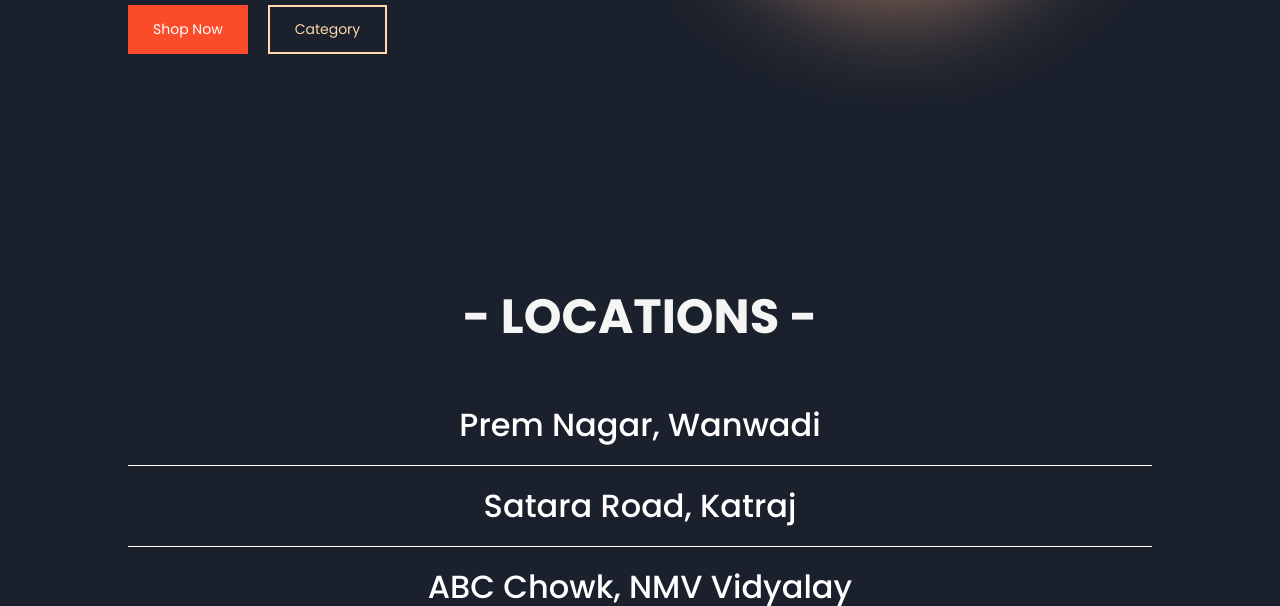
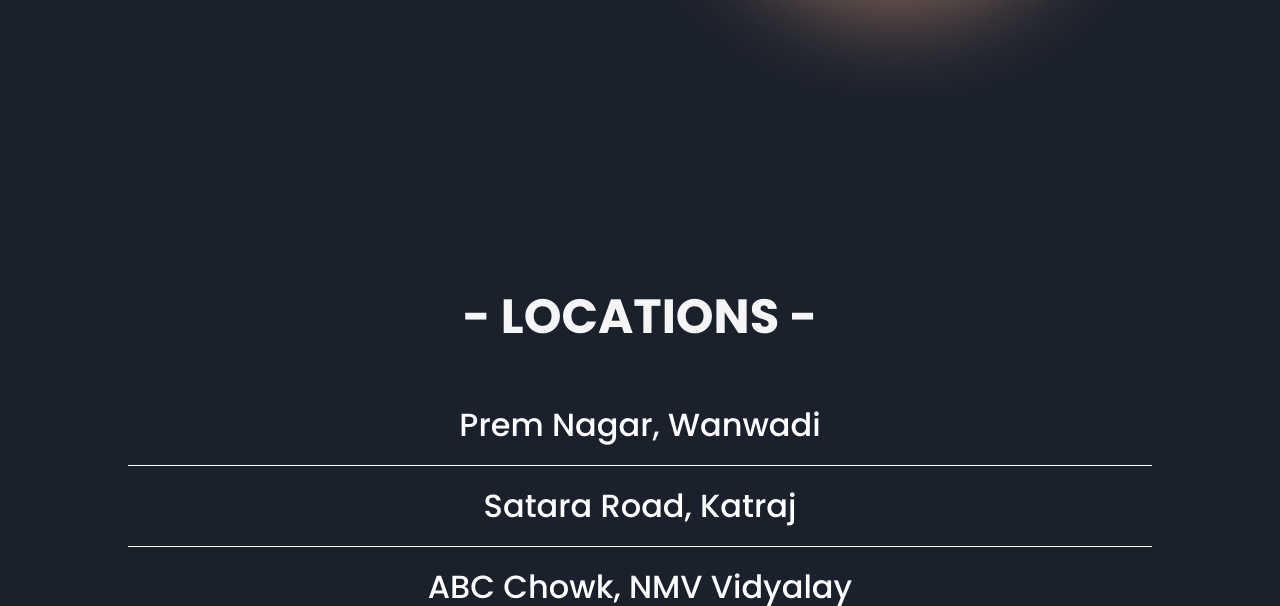
Before and after one commit to Sandipv2/nikes, a plain HTML site: page index.html in a window 1280 px wide. Shown: the part 494-1100 px from the top of the page. Drawn offline with Linux system fonts and the light colour scheme.

Commit message:
Removed home btns

```diff
--- a/index.html
+++ b/index.html
@@ -38,10 +38,10 @@
         <div class="bottom-left">
           <h1>Your feet deserve the best</h1>
           <p>Nike - Just Do It.</p>
-          <div class="btn-sec">
+<!--           <div class="btn-sec">
             <button>Shop Now</button>
             <button>Category</button>
-          </div>
+          </div> -->
         </div>
         <div class="bottom-right">
           <img src="images/bg-effact.png" alt="" class="bg-effact" />
```
